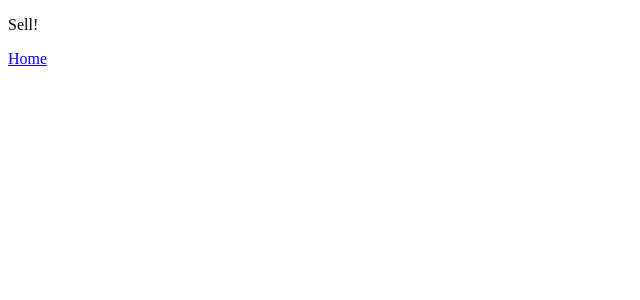
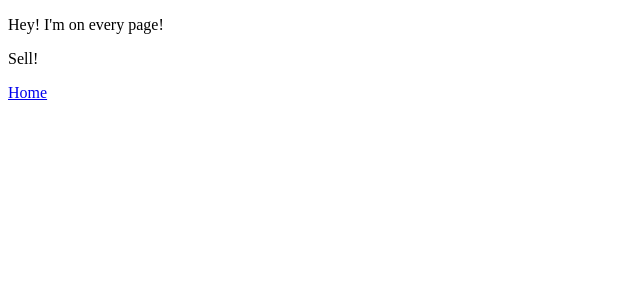
Before and after one commit to xeoneux/sick-fits, a Next.js app in the folder frontend/: page /sell in a window 1280 px wide. Shown: the top 300 px of the page, without its empty margins (0-640 px from the left). Built offline with nearby package versions, Linux system fonts and the light colour scheme.

Commit message:
Extend default app provided by next

```diff
--- /dev/null
+++ b/frontend/pages/_app.js
@@ -0,0 +1,16 @@
+import App, { Container } from 'next/app';
+
+class MyApp extends App {
+  render() {
+    const { Component } = this.props;
+
+    return (
+      <Container>
+        <p>Hey! I'm on every page!</p>
+        <Component />
+      </Container>
+    );
+  }
+}
+
+export default MyApp;
--- a/frontend/pages/index.js
+++ b/frontend/pages/index.js
@@ -1,4 +1,4 @@
-import Link from "next/link";
+import Link from 'next/link';
 
 const Home = props => (
   <div>
--- a/frontend/pages/sell.js
+++ b/frontend/pages/sell.js
@@ -1,4 +1,4 @@
-import Link from "next/link";
+import Link from 'next/link';
 
 const Sell = props => (
   <div>
```
